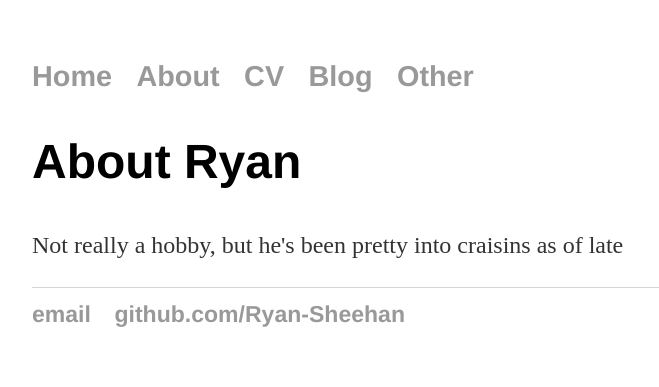
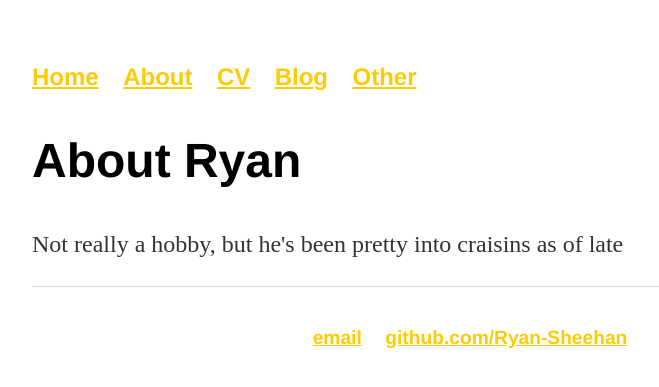
Before and after one commit to Ryan-Sheehan/Ryan-Sheehan.github.io, a Jekyll site: the page about/index.html, which Jekyll copies as it is, in a window 1280 px wide. Shown: the top 387 px of the page, without its empty margins (160-819 px from the left). Built offline with Jekyll 4.4.1, drawn with Linux system fonts in a browser that asks for light colours.

Commit message:
Update main.css

```diff
--- a/css/main.css
+++ b/css/main.css
@@ -11,14 +11,6 @@
 nav ul li, footer ul li {
     display: inline;
     margin-right: 20px;
-}
-a {
-    font-size: 1.2em;
-    text-decoration: none;
-    color: #999;
-}
-a:hover {
-    text-decoration: underline;
 }
 h1 {
     font-size: 3em;
@@ -51,3 +43,53 @@
 #image {
     width: 100%;
 }
+a {
+  -webkit-transition: all 0.35s;
+  -moz-transition: all 0.35s;
+  transition: all 0.35s;
+  color: #ffcb04;
+}
+a:hover,
+a:focus {
+  color: #222;
+}
+footer {
+    padding: 25px 0;
+    text-align: center;
+}
+footer span.copyright {
+    text-transform: uppercase;
+    text-transform: none;
+    font-family: Montserrat,"Helvetica Neue",Helvetica,Arial,sans-serif;
+    line-height: 40px;
+}
+footer ul.quicklinks {
+    margin-bottom: 0;
+    text-transform: uppercase;
+    text-transform: none;
+    font-family: Montserrat,"Helvetica Neue",Helvetica,Arial,sans-serif;
+    line-height: 40px;
+}
+ul.social-buttons {
+    margin-bottom: 0;
+    padding: 0px 3px;x
+}
+ul.social-buttons li a {
+    display: block;
+    width: 40px;
+    height: 40px;
+    border-radius: 100%;
+    font-size: 20px;
+    line-height: 40px;
+    outline: 0;
+    color: #fff;
+    background-color: #222;
+    -webkit-transition: all .3s;
+    -moz-transition: all .3s;
+    transition: all .3s;
+}
+ul.social-buttons li a:hover,
+ul.social-buttons li a:focus,
+ul.social-buttons li a:active {
+    background-color: #ffcb04;
+}
```
